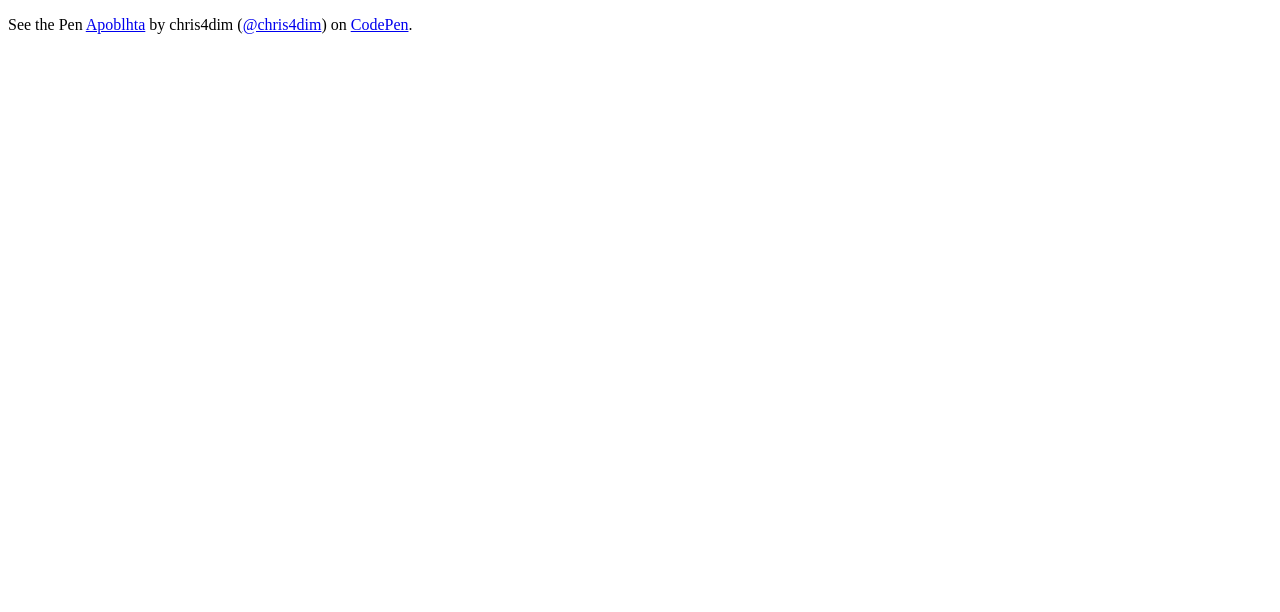
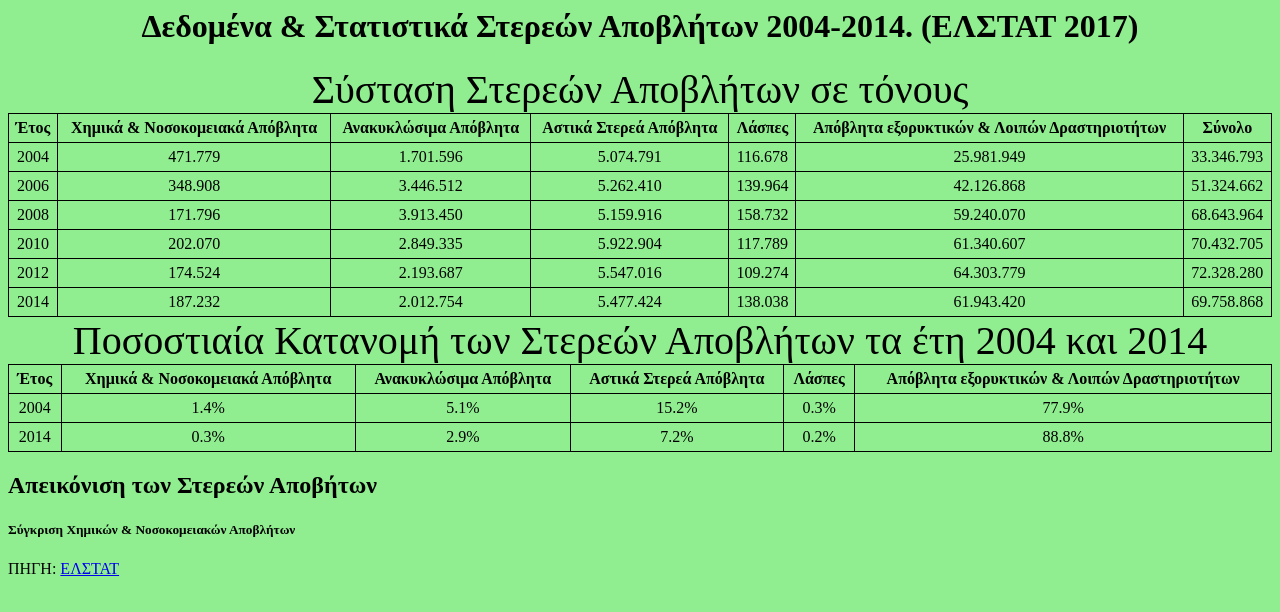
Before and after one commit to chris4dim/test, a plain HTML site: page index.html in a window 1280 px wide. Drawn offline with nearby package versions, Linux system fonts and the light colour scheme.

Commit message:
Update index.html

```diff
--- a/index.html
+++ b/index.html
@@ -1,15 +1,131 @@
-<!DOCTYPE html>
 <html>
+  <head>
+    <title>Apoblhta</title>
+    <style>
+      table, th, td {
+    border: 1px solid black;
+    border-collapse: collapse;
+}
+th, td {
+    padding: 5px;
+    text-align: center;
+}
+      </style>
+  </head>
+
+  <body  style="background-color:lightgreen;">
+    <h1 style="color:black;text-align:center;">Δεδομένα & Στατιστικά Στερεών Αποβλήτων 2004-2014. (ΕΛΣΤΑΤ 2017)</h1>
+    <div class=""></div></h1>
+
+
+    <table style="width:100%">
+  <caption style="font-size:40px;">Σύσταση Στερεών Αποβλήτων σε τόνους</caption>
+  <tr>
+    <th>Έτος</th>
+    <th>Χημικά & Νοσοκομειακά Απόβλητα</th>
+    <th>Ανακυκλώσιμα Απόβλητα</th>
+    <th>Αστικά Στερεά Απόβλητα</th>
+    <th>Λάσπες</th>
+    <th>Απόβλητα εξορυκτικών & Λοιπών Δραστηριοτήτων</th>
+    <th>Σύνολο</th>
+  </tr>
+  <tr>
+    <td>2004</td>
+    <td>471.779</td>
+    <td>1.701.596</td>
+    <td>5.074.791</td>
+    <td>116.678</td>
+    <td>25.981.949</td>
+    <td>33.346.793</td>
+  </tr>
+  <tr>
+    <td>2006</td>
+    <td>348.908</td>
+    <td>3.446.512</td>
+    <td>5.262.410</td>
+    <td>139.964</td>
+    <td>42.126.868</td>
+    <td>51.324.662</td>
+  </tr>
+   <tr>
+    <td>2008</td>
+    <td>171.796</td>
+    <td>3.913.450</td>
+    <td>5.159.916</td>
+    <td>158.732</td>
+    <td>59.240.070</td>
+    <td>68.643.964</td>
+  </tr>
+   <tr>
+    <td>2010</td>
+    <td>202.070</td>
+    <td>2.849.335</td>
+    <td>5.922.904</td>
+    <td>117.789</td>
+    <td>61.340.607</td>
+    <td>70.432.705</td>
+  </tr>
+    <tr>
+    <td>2012</td>
+    <td>174.524</td>
+    <td>2.193.687</td>
+    <td>5.547.016</td>
+    <td>109.274</td>
+    <td>64.303.779</td>
+    <td>72.328.280</td>
+  </tr>
+    <tr>
+    <td>2014</td>
+    <td>187.232</td>
+    <td>2.012.754</td>
+    <td>5.477.424</td>
+    <td>138.038</td>
+    <td>61.943.420</td>
+    <td>69.758.868</td>
+  </tr>
+</table>
+ <table style="width:100%">
+<caption style="font-size:40px;">Ποσοστιαία Κατανομή των Στερεών Αποβλήτων τα έτη 2004 και 2014</caption>
+ <tr>
+    <th>Έτος</th>
+    <th>Χημικά & Νοσοκομειακά Απόβλητα</th>
+    <th>Ανακυκλώσιμα Απόβλητα</th>
+    <th>Αστικά Στερεά Απόβλητα</th>
+    <th>Λάσπες</th>
+    <th>Απόβλητα εξορυκτικών & Λοιπών Δραστηριοτήτων</th>
+  </tr>
+   <tr>
+    <td>2004</td>
+    <td>1.4%</td>
+    <td>5.1%</td>
+    <td>15.2%</td>
+    <td>0.3%</td>
+    <td>77.9%</td>
+
+  </tr>
+   <tr>
+    <td>2014</td>
+    <td>0.3%</td>
+    <td>2.9%</td>
+    <td>7.2%</td>
+    <td>0.2%</td>
+    <td>88.8%</td>
+
+  </tr>
+   </table>
+  <script type="text/javascript" src="https://www.google.com/jsapi"></script>
+ <script src="https://cdnjs.cloudflare.com/ajax/libs/Chart.js/2.1.6/Chart.min.js"></script>
+<script src="https://code.jquery.com/jquery-1.11.3.min.js"></script>
+
+<main>
+  <h2>Απεικόνιση των Στερεών Αποβήτων</h2>
+  <h5>Σύγκριση Χημικών & Νοσοκομειακών Αποβλήτων</h5>
+  <div id="bar-chart"></div>
 
 
 
-<body>
-
-
-  <p data-slug-hash="KbPvqN" data-default-tab="result" data-user="chris4dim" data-pen-title="Apoblhta" class='codepen'>See the Pen <a href='https://codepen.io/chris4dim/pen/KbPvqN'>Apoblhta</a> by chris4dim (<a href='http://codepen.io/chris4dim'>@chris4dim</a>) on <a href='http://codepen.io'>CodePen</a>.</p>
-
-
-
-</body>
-
-</html>
+ <span>ΠΗΓΗ:</span>
+  <a href="http://www.statistics.gr/el/statistics/-/publication/SOP06/-">ΕΛΣΤΑΤ</a>
+</main>
+    </body>
+  </html>
```
